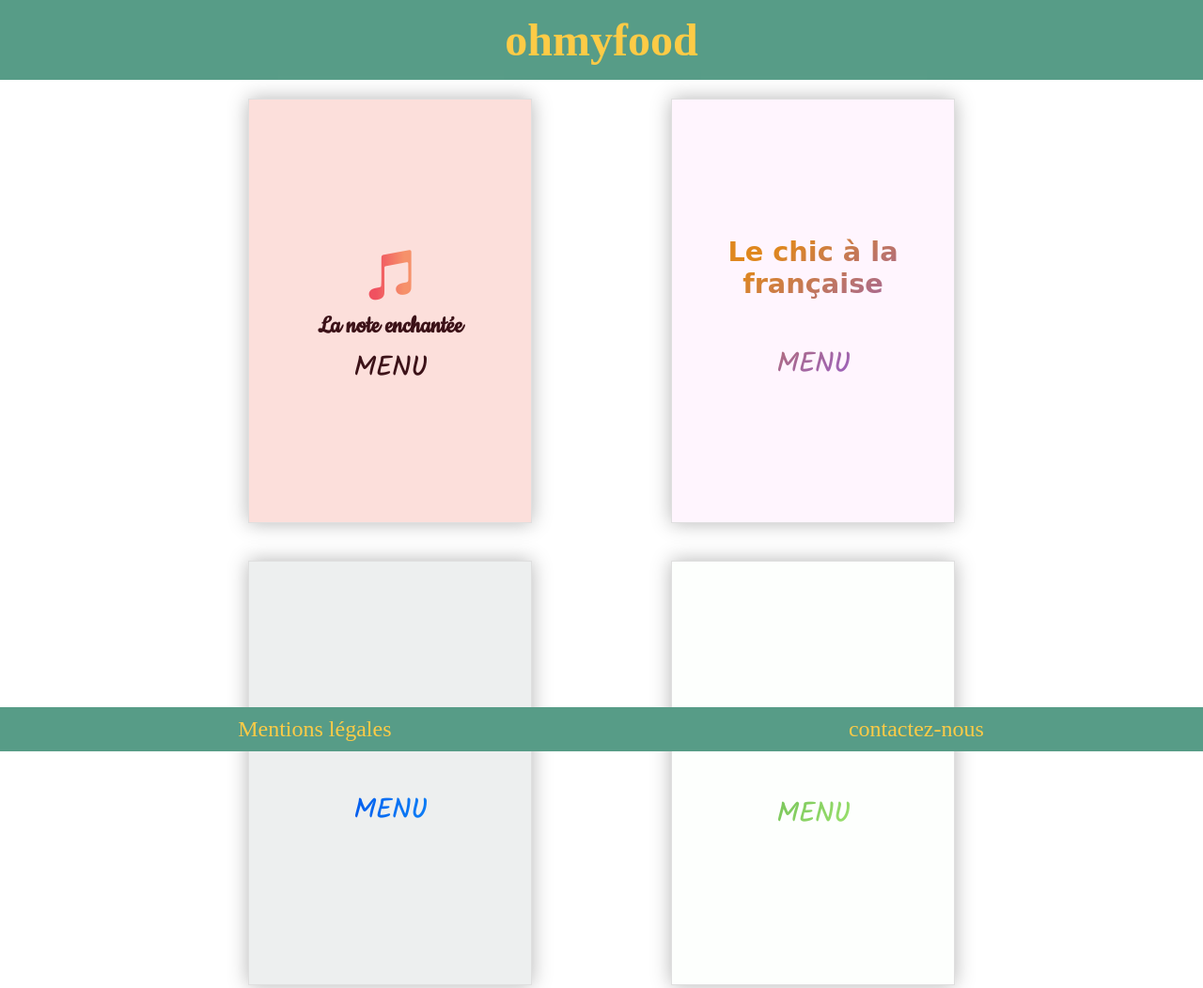
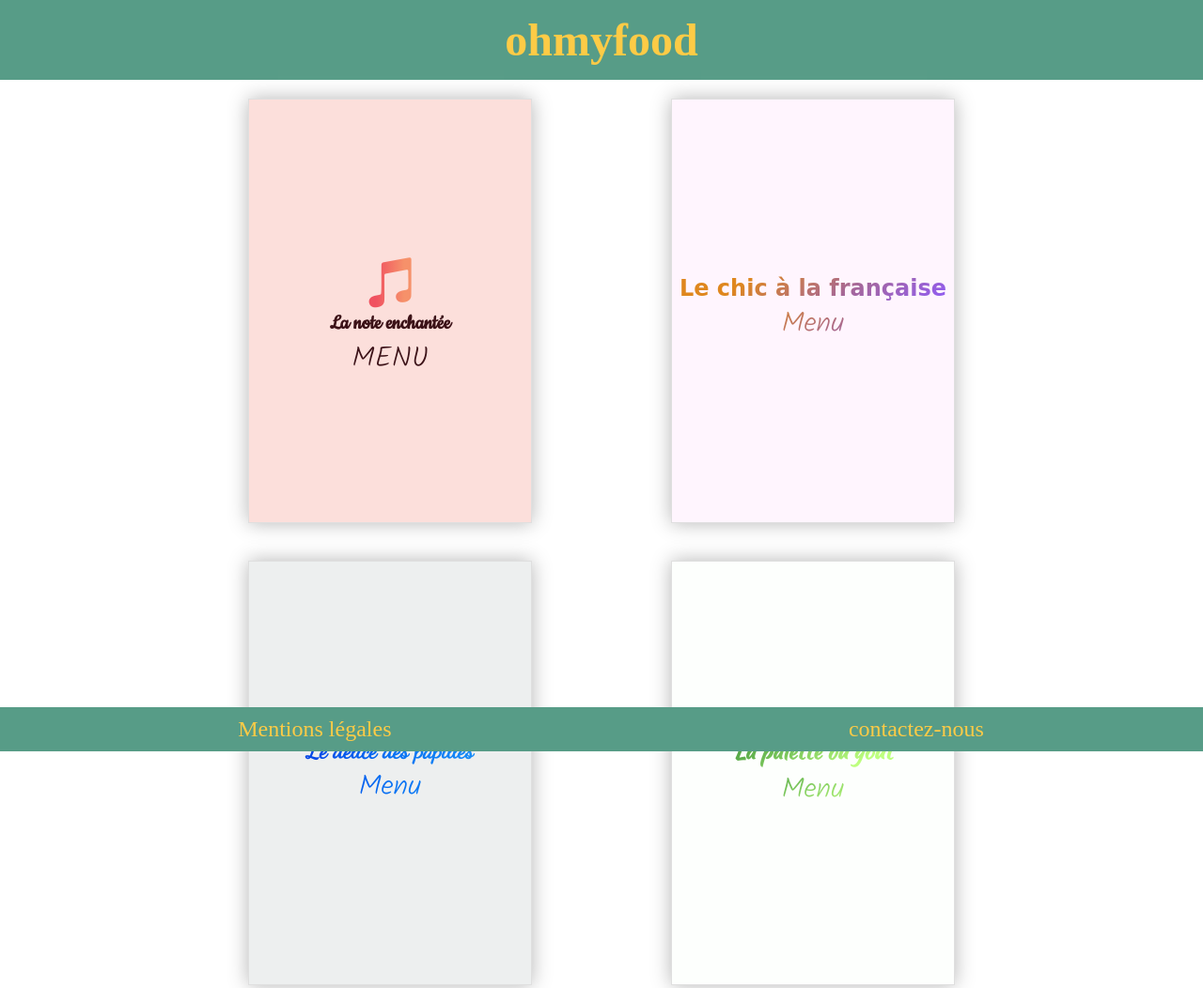
Before and after one commit to Maytongly/ohmyfood_projet03, a website: page index.html in a window 1280 px wide. Shown: the top 1052 px of the page at 94% size. Drawn offline with Linux system fonts and the light colour scheme; a web font is replaced by a local one.

Commit message:
ajout lien header, modification page d'accueil

```diff
--- a/index.html
+++ b/index.html
@@ -19,21 +19,21 @@
         </header>
         <section id="menus">
             <div class="menu menu--lanote">
-                <h2><a href="page_Lanote.html"><i class="fab fa-itunes-note"></i>
-                        <span>La note enchantée</span><br />
-                        MENU</a></h2>
+                <a href="page_Lanote.html"><i class="fab fa-itunes-note"></i>
+                        <h2>La note enchantée</h2>
+                        <p>MENU</p></a>
             </div>
             <div class="menu menu--lechic">
-                <a href="page_Lechic.html"><h2><span>Le chic à la française</span><br />
-                        MENU</h2></a>
+                <a href="page_Lechic.html"><h2>Le chic à la française</h2>
+                        <p>Menu</p></a>
             </div>
             <div class="menu menu--ledelice">
-                <a href="page_ledelice.html"><h2><span>Le délice des papilles</span><br />
-                        MENU</h2></a>
+                <a href="page_ledelice.html"><h2>Le délice des papilles</h2>
+                        <p>Menu</p></a>
             </div>
             <div class="menu menu--lapalette">
-                <a href="page_Lapalette.html"><h2><span>La palette du goût</span><br />
-                        MENU</h2></a>
+                <a href="page_Lapalette.html"><h2>La palette du goût</h2>
+                        <p>Menu</p></a>
 
 
             </div>
--- a/sass/Utils/_mixins.scss
+++ b/sass/Utils/_mixins.scss
@@ -34,7 +34,7 @@
 @mixin menuHover {
     &:hover {
         a {
-            transform: scale(1.25) !important;
+            transform: scale(1.20) !important;
             transition: transform 400ms !important;
         }
     }
--- a/sass/composants/_menus.scss
+++ b/sass/composants/_menus.scss
@@ -5,7 +5,6 @@
     flex-wrap: wrap;
 
     h2 {
-        font-size: 1.8rem;
         display: flex;
         flex-direction: column;
     }
@@ -26,25 +25,24 @@
         transition: 0.5s ease-in;
     }
 
+    p {
+        font-size: 30px;
+    }
 }
 
 .menu--lanote {
-    span {
-        font-family: 'Cookie', cursive;
-
-    }
-
     @include menuHover;
     @include format_carte;
     background-color: $bg-lanote;
 
     h2 {
+        font-family: 'Cookie', cursive;
+        color: #3C1218;
+    }
+    p{
+        color: #3C1218;
+    }
 
-        a {
-            text-decoration: none;
-            color: #3C1218;
-        }
-    }
 
 }
 
@@ -53,15 +51,16 @@
     @include format_carte;
     background-color: $bg-lechic;
 
-    span {
+    h2 {
         font-family: 'Sail', cursive;
-
-    }
-
-    h2 {
         background: linear-gradient(145deg, #DF871E 25%, #A56799, #8F5BFE);
         @include webkit_background;
     }
+    p{
+        background: linear-gradient(145deg, #DF871E 25%, #A56799, #8F5BFE);
+        @include webkit_background;
+    }
+
 }
 
 .menu--ledelice {
@@ -69,12 +68,12 @@
     @include format_carte;
     background-color: $bg-ledelice;
 
-    span {
+    h2 {
         font-family: 'Dancing Script', cursive;
-
+        background: linear-gradient(90deg, #0228DD, #0670F3, #229DF9);
+        @include webkit_background;
     }
-
-    h2 {
+    p{
         background: linear-gradient(90deg, #0228DD, #0670F3, #229DF9);
         @include webkit_background;
     }
@@ -85,13 +84,13 @@
     @include format_carte;
     background-color: $bg-lapalette;
 
-    span {
+    h2 {
         font-family: 'Kaushan Script', cursive;
-
+        background: linear-gradient(150deg, #41963C 20%, #7DC85D, #BEFF7F 70%);
+        @include webkit_background;
     }
-
-    h2 {
-        background: linear-gradient(135deg, #41963C, #7DC85D, #BEFF7F);
+    p{
+        background: linear-gradient(150deg, #41963C 20%, #7DC85D, #BEFF7F 70%);
         @include webkit_background;
     }
 }
--- a/sass/layout/_footer.scss
+++ b/sass/layout/_footer.scss
@@ -7,7 +7,7 @@ footer{
     bottom: 0px;
     width: 100%;
     padding: 10px;
-    a:link{
+    a{
         text-decoration: none;
         color:rgb(253, 203, 70);
     }
--- a/sass/layout/_header.scss
+++ b/sass/layout/_header.scss
@@ -3,4 +3,8 @@ header{
     text-align: center;
     width: 100%;
     padding: 15px 0px;
+    a{
+        text-decoration: none;
+        color: $txt-color;
+    }
 }
```
Also changed, not shown: page_Lanote.html (+1 -1 lines), page_Lapalette.html (+1 -1 lines), page_Lechic.html (+1 -1 lines), page_ledelice.html (+1 -1 lines), main.css, 1 other file.
